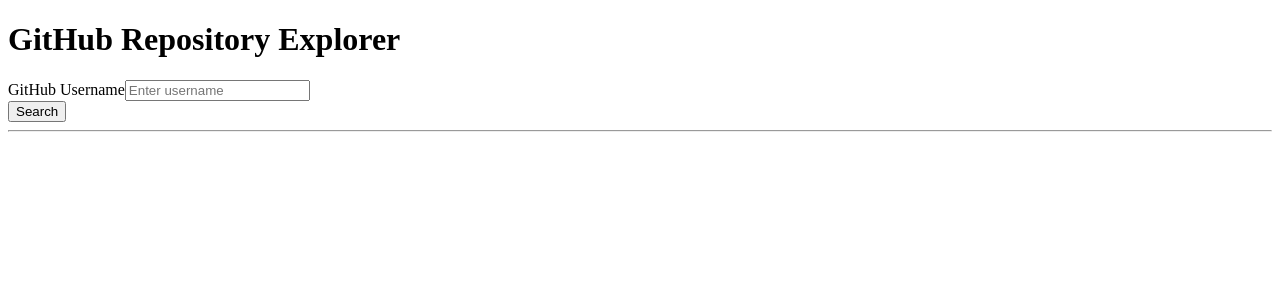
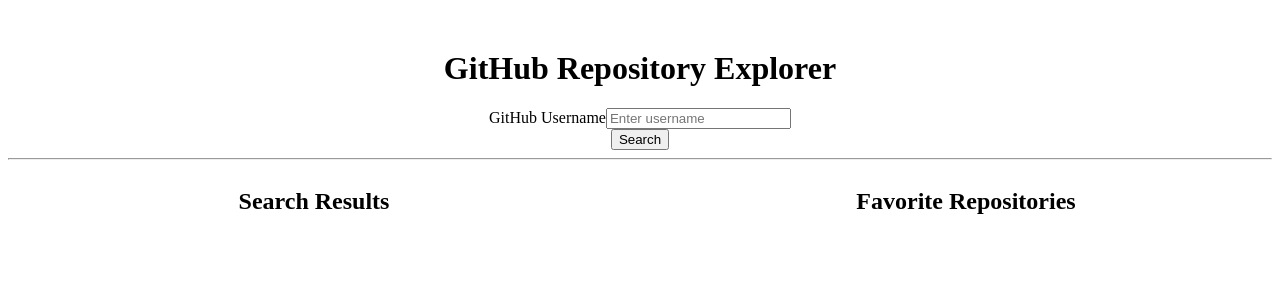
Before and after one commit to Brand0nLe/GitHub-Repository-Explorer, a React (Create React App) app: page / in a window 1280 px wide. Shown: the top 300 px of the page. Built offline with nearby package versions, Linux system fonts and the light colour scheme.

Commit message:
styles and favorites

```diff
--- a/src/components/repositorylist/RepositoryList.tsx
+++ b/src/components/repositorylist/RepositoryList.tsx
@@ -1,11 +1,17 @@
-import React from 'react';
+import React, { useState } from 'react';
 import Card from 'react-bootstrap/Card';
+import Button from 'react-bootstrap/Button';
 
 interface RepositoryListProps {
   repositories: any[];
+  onBookmark: (repository: any) => void;
 }
 
-const RepositoryList: React.FC<RepositoryListProps> = ({ repositories }) => {
+const RepositoryList: React.FC<RepositoryListProps> = ({ repositories, onBookmark }) => {
+  const handleBookmark = (repository: any) => {
+    onBookmark(repository);
+  };
+
   return (
     <div>
       {repositories.map((repo: any) => (
@@ -16,6 +22,9 @@
             <Card.Text>
               Stars: {repo.stargazers_count} | Forks: {repo.forks_count}
             </Card.Text>
+            <Button variant="primary" onClick={() => handleBookmark(repo)}>
+              Bookmark
+            </Button>
           </Card.Body>
         </Card>
       ))}
--- a/src/pages/HomePage.css
+++ b/src/pages/HomePage.css
@@ -0,0 +1,19 @@
+.home-page {
+    margin-top: 50px;
+    text-align: center;
+  }
+
+  .home-page-content {
+    display: flex;
+    justify-content: space-between;
+  }
+
+  .repository-list {
+    flex: 1;
+    margin-right: 20px;
+  }
+
+  .favorites {
+    flex: 1;
+    margin-left: 20px;
+  }
--- a/src/pages/HomePage.tsx
+++ b/src/pages/HomePage.tsx
@@ -2,30 +2,39 @@
 import { Container } from 'react-bootstrap';
 import UserForm from '../components/userform/UserForm';
 import RepositoryList from '../components/repositorylist/RepositoryList';
+import './HomePage.css'; // Import the CSS file for HomePage styling
 
 const HomePage: React.FC = () => {
   const [repositories, setRepositories] = useState<any[]>([]);
+  const [favorites, setFavorites] = useState<any[]>([]);
 
   const handleFormSubmit = async (username: string) => {
     try {
-      const response = await fetch(`https://api.github.com/users/${username}/repos`);
-      if (response.ok) {
-        const data = await response.json();
-        setRepositories(data);
-      } else {
-        throw new Error('Failed to fetch user repositories');
-      }
+      // Fetch repositories based on username and update the repositories state
     } catch (error) {
       console.error(error);
     }
   };
 
+  const handleBookmark = (repository: any) => {
+    setFavorites((prevFavorites) => [...prevFavorites, repository]);
+  };
+
   return (
-    <Container className="mt-5">
+    <Container className="home-page">
       <h1>GitHub Repository Explorer</h1>
       <UserForm onSubmit={handleFormSubmit} />
       <hr />
-      <RepositoryList repositories={repositories} />
+      <div className="home-page-content">
+        <div className="repository-list">
+          <h2>Search Results</h2>
+          <RepositoryList repositories={repositories} onBookmark={handleBookmark} />
+        </div>
+        <div className="favorites">
+          <h2>Favorite Repositories</h2>
+          {/* Render the list of favorite repositories */}
+        </div>
+      </div>
     </Container>
   );
 };
```
